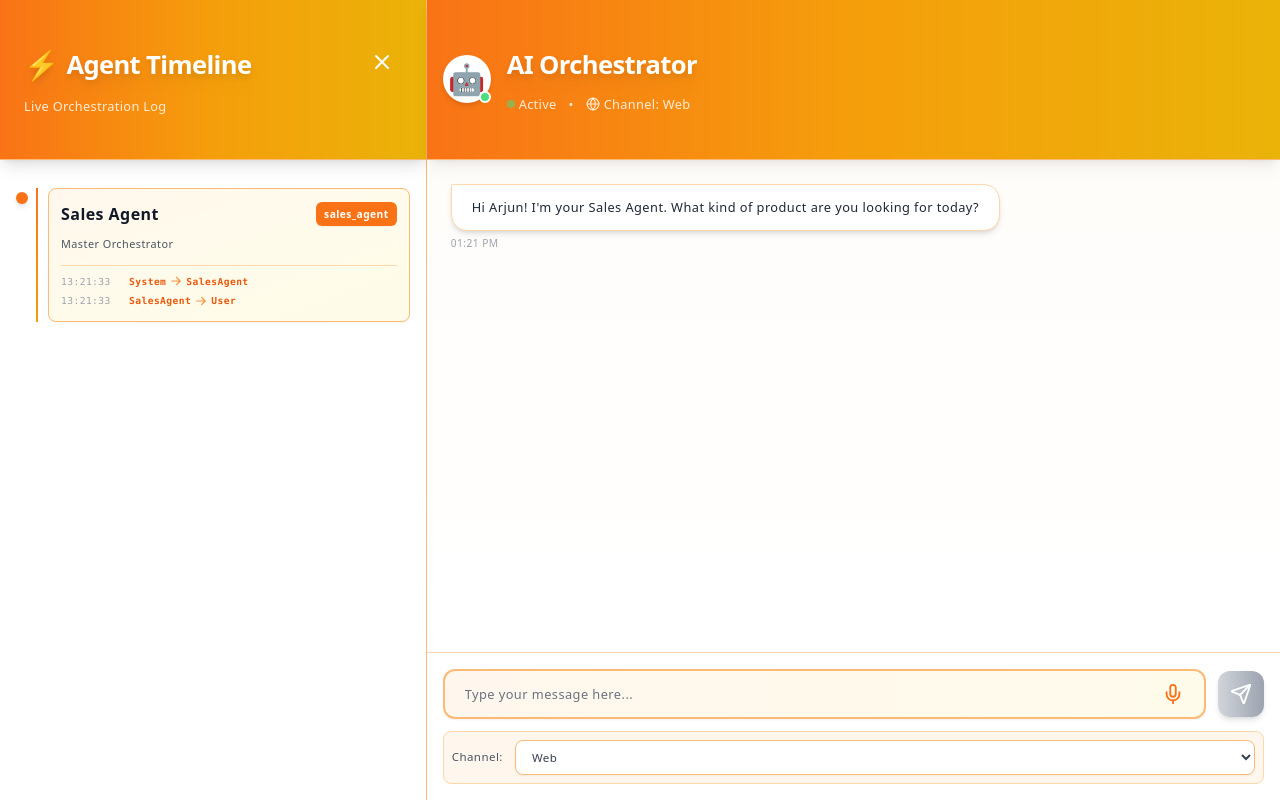
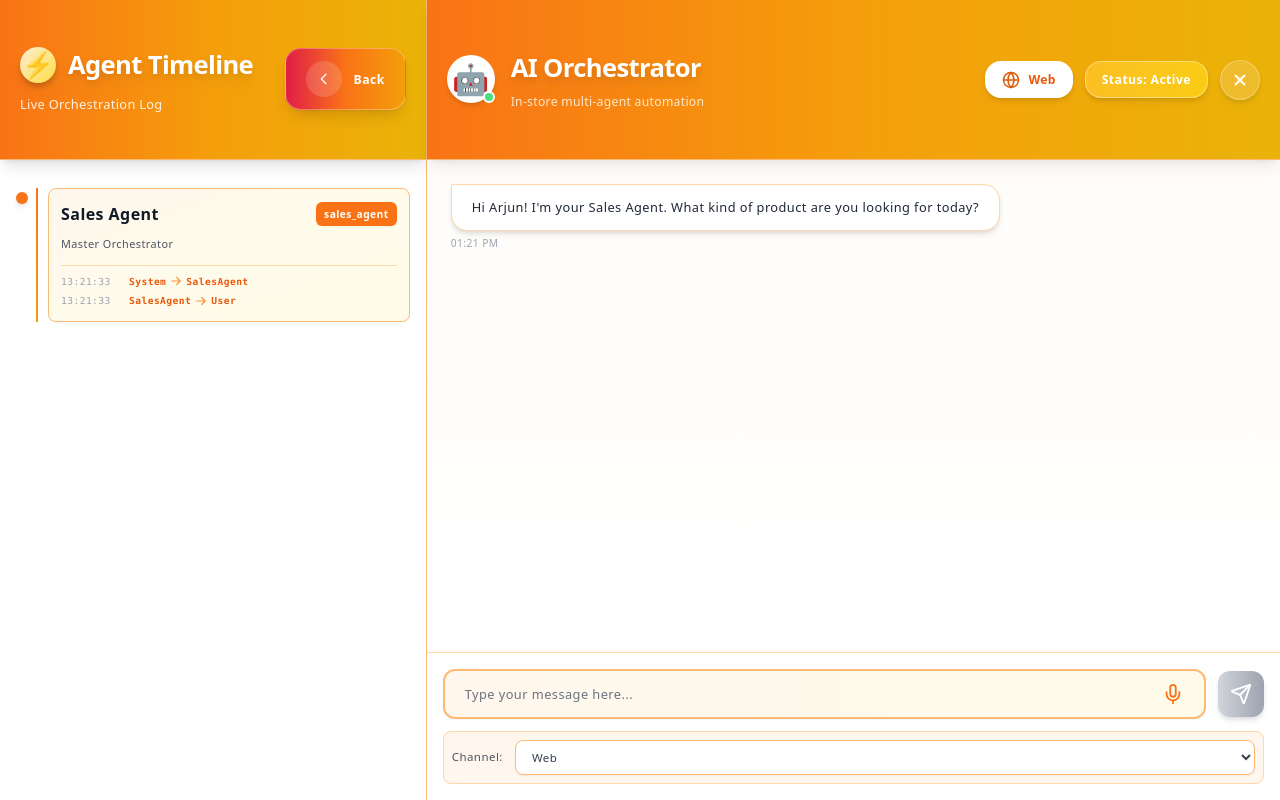
Before and after one commit to melisapaul/chat_bot, a React (Vite) app: page /user in a window 1280 px wide. Both pictures are taken after a click on the button "Open Chat". Shown: the top 800 px of the page. Built offline with nearby package versions, Linux system fonts and the light colour scheme.

Commit message:
final updatuion by melisa

```diff
--- a/components/MessengerChatbot.jsx
+++ b/components/MessengerChatbot.jsx
@@ -1139,33 +1139,35 @@ export default function MessengerChatbot({ onClose }) {
       <div className="h-screen flex">
         {/* LEFT - Agent Timeline */}
         <div className="w-1/3 bg-white border-r border-orange-300 flex flex-col shadow-lg">
-          <header className="min-h-[20%] max-h-[20%] p-6 border-b border-orange-300 bg-gradient-to-r from-orange-500 via-amber-500 to-yellow-500 shadow-lg flex flex-col justify-center">
-            <div className="flex justify-between items-start">
+          <header className="min-h-[20%] max-h-[20%] p-5 border-b border-orange-300 bg-gradient-to-r from-orange-500 via-amber-500 to-yellow-500 shadow-lg flex flex-col justify-center">
+            <div className="flex justify-between items-center">
               <div>
-                <h1 className="text-[2vw] font-extrabold text-white drop-shadow-lg flex items-center gap-2 tracking-tight">
-                  <span className="text-[2.2vw]">⚡</span> Agent Timeline
+                <h1 className="text-[2vw] font-extrabold text-white drop-shadow-lg flex items-center gap-3 tracking-tight">
+                  <span className="inline-flex items-center justify-center w-9 h-9 rounded-full bg-gradient-to-br from-orange-100 via-amber-200 to-yellow-300 text-orange-600 shadow-md">
+                    ⚡
+                  </span>
+                  Agent Timeline
                 </h1>
-                <p className="text-[1vw] text-orange-100 mt-2 font-medium tracking-wide">
+                <p className="text-[1vw] text-orange-50/95 mt-2 font-medium tracking-wide">
                   Live Orchestration Log
                 </p>
               </div>
               <button
                 onClick={onClose}
-                className="text-white hover:bg-white/20 rounded-full p-2 transition-all"
-              >
+                className="flex items-center gap-3 px-5 py-3 rounded-2xl bg-gradient-to-r from-rose-600 via-orange-500 to-amber-500 text-white text-[0.95vw] font-semibold shadow-lg border border-white/30 transition-transform hover:scale-[1.02]"
+              >
+                <span className="inline-flex items-center justify-center w-9 h-9 rounded-full bg-white/15 text-white">
                   <svg
-                  className="w-6 h-6"
+                    className="w-4 h-4"
                     fill="none"
                     stroke="currentColor"
+                    strokeWidth={2}
                     viewBox="0 0 24 24"
                   >
-                  <path
-                    strokeLinecap="round"
-                    strokeLinejoin="round"
-                    strokeWidth={2}
-                    d="M6 18L18 6M6 6l12 12"
-                  />
+                    <path strokeLinecap="round" strokeLinejoin="round" d="M15 19l-7-7 7-7" />
                   </svg>
+                </span>
+                Back
               </button>
             </div>
           </header>
@@ -1641,7 +1643,7 @@ export default function MessengerChatbot({ onClose }) {
         {/* RIGHT - Messenger Chat */}
         <div className="w-2/3 flex flex-col bg-white">
           {/* Header */}
-          <header className="min-h-[20%] max-h-[20%] p-4 border-b border-orange-300 bg-gradient-to-r from-orange-500 via-amber-500 to-yellow-500 flex items-center justify-between shadow-lg">
+          <header className="min-h-[20%] max-h-[20%] p-5 border-b border-orange-300 bg-gradient-to-r from-orange-500 via-amber-500 to-yellow-500 flex items-center justify-between shadow-lg">
             <div className="flex items-center gap-4">
               <div className="relative">
                 <div className="w-12 h-12 bg-white rounded-full flex items-center justify-center shadow-md">
@@ -1653,24 +1655,30 @@ export default function MessengerChatbot({ onClose }) {
                 <h1 className="text-[2vw] font-extrabold text-white drop-shadow-lg flex items-center tracking-tight">
                   AI Orchestrator
                 </h1>
-                <div className="flex items-center gap-3 text-[1vw] text-orange-100 mt-2 font-medium tracking-wide">
-                  <div className="flex items-center gap-1">
-                    <span className="w-2 h-2 bg-green-400 rounded-full animate-pulse"></span>
-                    <span>Active</span>
-                  </div>
-                  <span>•</span>
-                  <div className="flex items-center gap-1">
+                <p className="text-[0.95vw] text-orange-100/95 mt-1 font-medium tracking-wide">
+                  In-store multi-agent automation
+                </p>
+              </div>
+            </div>
+            <div className="flex items-center gap-3">
+              <div className="flex items-center gap-2 px-4 py-2 bg-white text-orange-600 rounded-2xl border border-white/70 shadow-md">
                 {React.createElement(
                   channels.find((c) => c.value === channel)?.icon || Globe,
-                      { size: 14 }
+                  { size: 18, color: "#DD5A08" }
                 )}
-                    <span>
-                      Channel:{" "}
-                      {channels.find((c) => c.value === channel)?.label}
-                    </span>
-                  </div>
-                </div>
-              </div>
+                <span className="text-[0.95vw] font-semibold tracking-wide">
+                  {channels.find((c) => c.value === channel)?.label || "Web"}
+                </span>
+              </div>
+              <div className="px-4 py-2 rounded-2xl bg-gradient-to-r from-amber-400 to-yellow-400 text-white text-[0.95vw] font-semibold shadow-md border border-white/40">
+                Status: <span className="font-extrabold">Active</span>
+              </div>
+              <button
+                onClick={onClose}
+                className="flex items-center justify-center w-10 h-10 rounded-full bg-white/15 text-white border border-white/30 shadow-md transition-transform hover:scale-105"
+              >
+                <X size={18} strokeWidth={2.5} />
+              </button>
             </div>
           </header>
 
```
Lines whose indentation alone changed are shown as unchanged.
